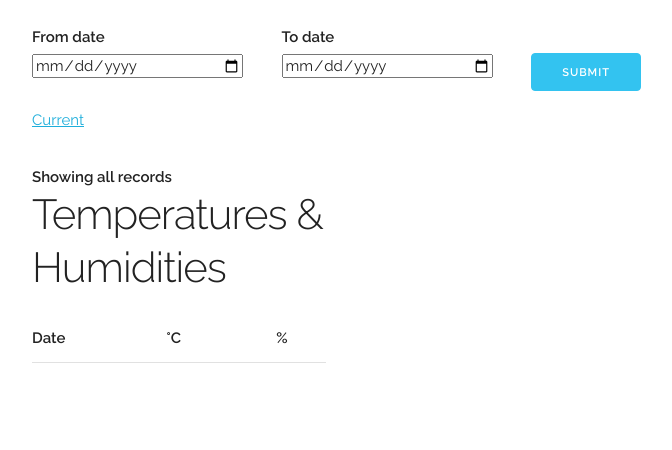
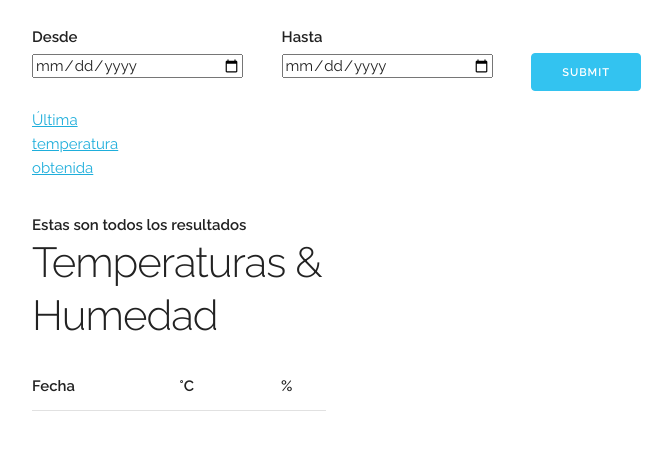
Before and after one commit to bicconess-swteam/webapp-dht22, a Flask app: page /temp_historic in a window 1280 px wide. Shown: the top 450 px of the page, without its empty margins (128-800 px from the left). Run offline with Flask 2, Linux system fonts and the light colour scheme; lists and menus that the app fills with data are empty; parts of the project's set-up code (start-up, migrations or seed data) failed here and were passed over; some libraries are stand-ins or nearby versions.

Commit message:
Fixed some accent mark problems

```diff
--- a/app/templates/temp_historic.html
+++ b/app/templates/temp_historic.html
@@ -17,13 +17,13 @@
           <form id="datetime_range" action="/temp_historic" method="POST">
             <!-- <div class="row">          -->
               <div class="three columns">
-                <label for="from">From date</label>
+                <label for="from">Desde</label>
                 <input class="u-full-width" id="datetimepicker1" type="date" value="{{from_date}}" name="from">
               </div>
             <!-- </div> -->
             <!-- <div class="row"> -->
               <div class="three columns">
-                <label for="to">To date</label>
+                <label for="to">Hasta</label>
                 <input class="u-full-width" id="datetimepicker2" type="date" value="{{to_date}}" name="to">
               </div>
             <!-- </div>          -->
@@ -36,17 +36,17 @@
       </div>
     <div class="row">
         <div class="one column">
-            <a href="/temp_now" style="position:relative;top:15px">Current</a>
+            <a href="/last_temp" style="position:relative;top:15px">Última temperatura obtenida</a>
         </div>
     </div>
     <div class="row">
          <div class="one-third column" style="margin-top: 5%">
-            <strong>Showing all records</strong>
-            <h2>Temperatures & Humidities</h2>
+            <strong>Estas son todos los resultados</strong>
+            <h2>Temperaturas & Humedad</h2>
             <table class="u-full-width">
                 <thead>
                     <tr>
-                        <th>Date</th>
+                        <th>Fecha</th>
                         <th>                              &deg;C</th>
                         <th>                                   %</th>
                     </tr>
```
Also changed, not shown: app/templates/temp_graphics.html (+5 -5 lines), app/templates/temp_now.html (+8 -12 lines).
